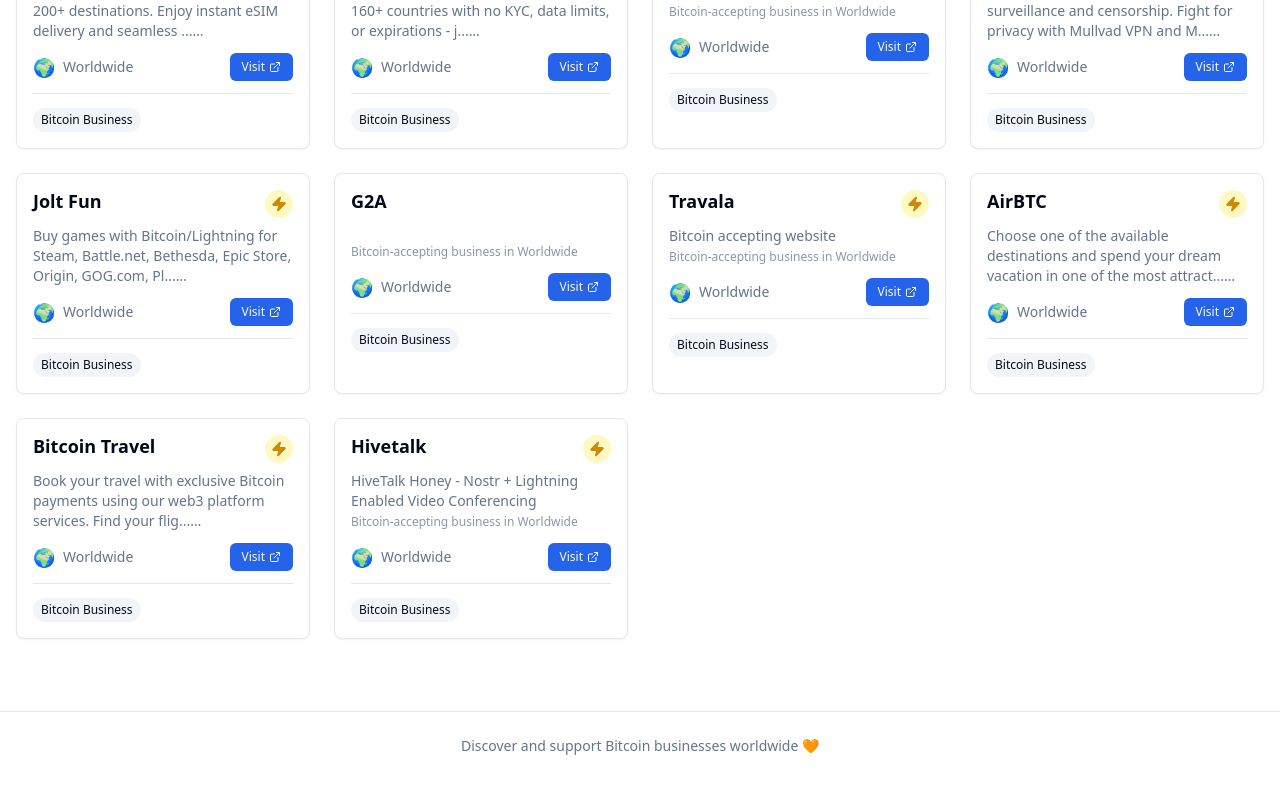
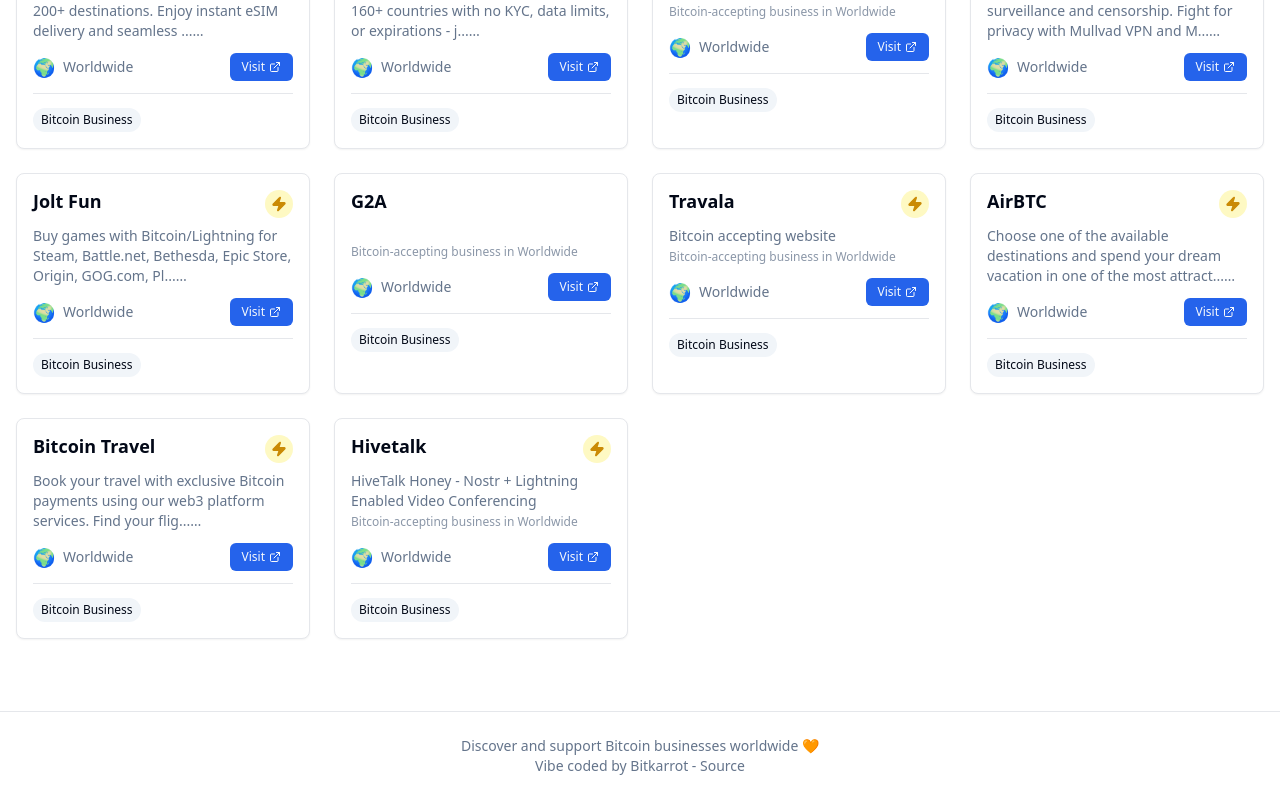
Before and after one commit to bitkarrot/bitcoinbiz, a React (Vite) app: page / in a window 1280 px wide. Shown: the part 8284-9084 px from the top of the page. Built offline with nearby package versions, Linux system fonts and the light colour scheme.

Commit message:
add footer to source

```diff
--- a/src/App.tsx
+++ b/src/App.tsx
@@ -125,6 +125,7 @@
       <footer className="border-t bg-card/50 mt-12">
         <div className="container mx-auto px-4 py-6 text-center text-sm text-muted-foreground">
           <p>Discover and support Bitcoin businesses worldwide 🧡</p>
+          <p> Vibe coded by Bitkarrot - <a href="https://github.com/bitkarrot/bitcoinbiz">Source</a></p>
         </div>
       </footer>
     </div>
```
